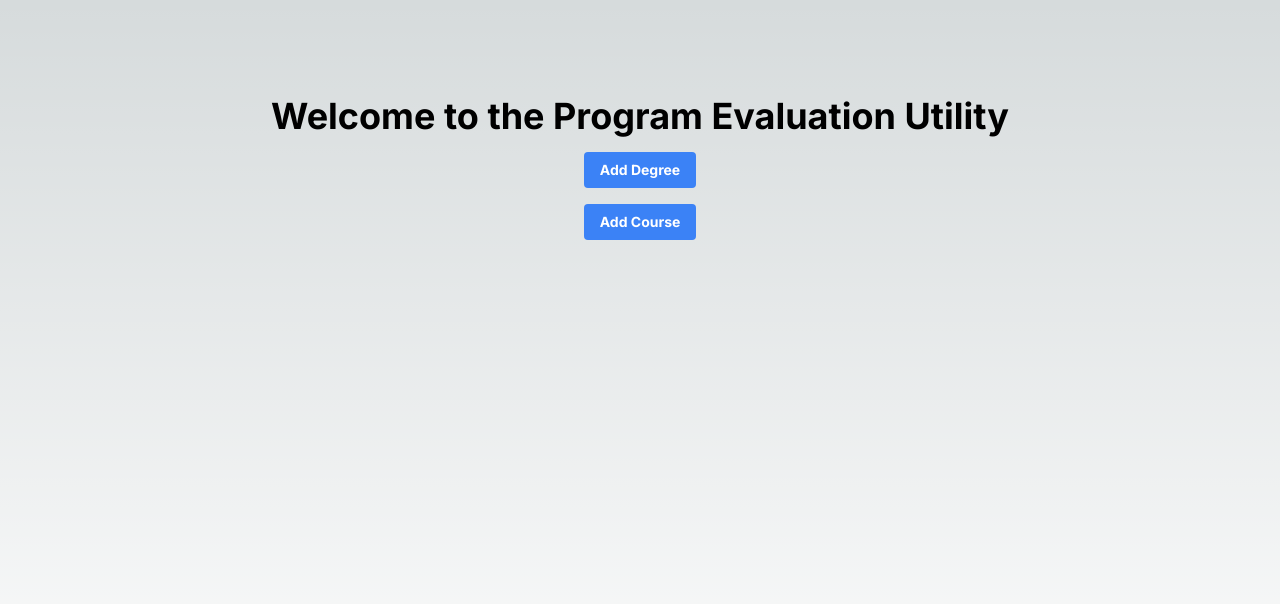
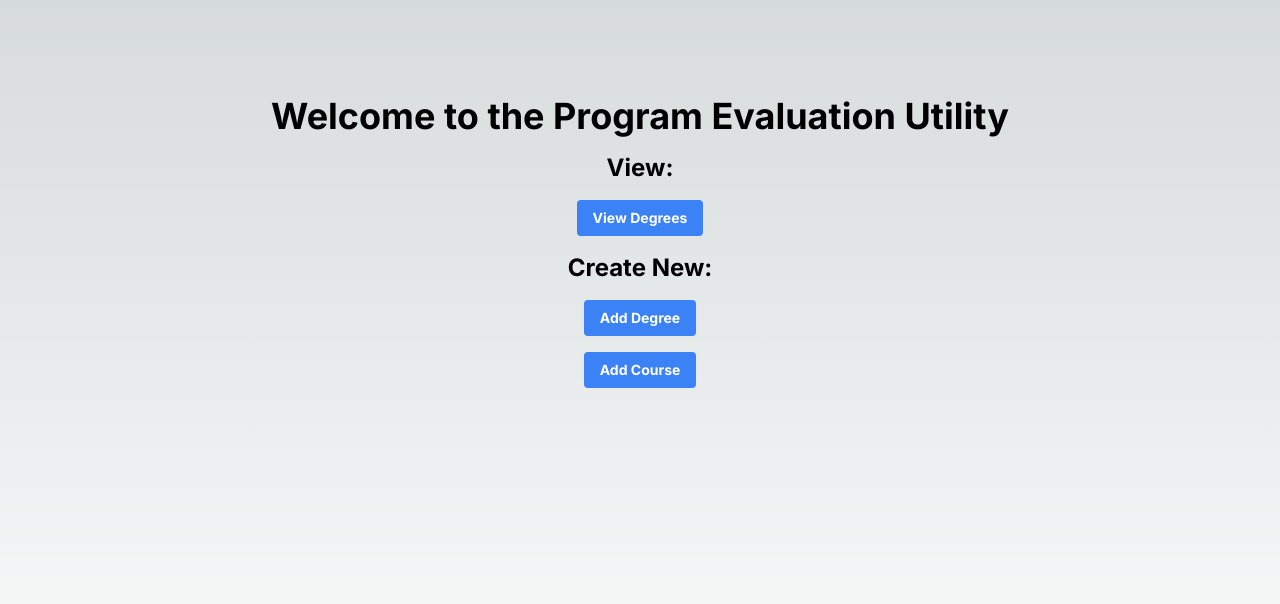
Before and after one commit to myusernamesthisreal/cs7330-project, a Next.js app: page / in a window 1280 px wide. Shown: the top 604 px of the page. Built offline with nearby package versions, Linux system fonts and the light colour scheme.

Commit message:
feat: view degrees

```diff
--- /dev/null
+++ b/src/app/degrees/page.tsx
@@ -0,0 +1,37 @@
+"use client"
+import { useEffect, useState } from "react"
+
+type Degree = {
+    name: string;
+    level: string;
+}
+
+export default function ViewDegrees() {
+    const [degrees, setDegrees] = useState([] as Degree[]);
+
+    useEffect(() => {
+        const handleFetch = async () => {
+            const res = await fetch("/api/degrees");
+            const data = await res.json();
+            setDegrees(data);
+        }
+        handleFetch();
+    }, [])
+    return (
+        <>
+            <main className="flex min-h-screen flex-col items-center justify-between p-24">
+                <div className="z-10 max-w-3xl w-full items-center justify-between text-sm">
+                    <h1 className="text-4xl font-bold text-center mb-4">Degrees</h1>
+                    <div className="grid grid-cols-3 gap-4">
+                    {degrees.map((degree, index) => (
+                        <div key={index} className="w-full p-4 border border-gray-300 rounded-lg mb-4">
+                            <p className="text-lg font-bold">{degree.name}</p>
+                            <p className="text-sm">{degree.level}</p>
+                        </div>
+                    ))}
+                    </div>
+                </div>
+            </main>
+        </>
+    )
+}
--- a/src/app/page.tsx
+++ b/src/app/page.tsx
@@ -1,5 +1,4 @@
 "use client"
-import Image from "next/image";
 import { useRouter } from "next/navigation";
 
 export default function Home() {
@@ -9,6 +8,11 @@ export default function Home() {
       <div className="z-10 max-w-5xl w-full items-center justify-between text-sm lg:flex">
         <div className="flex flex-col items-center justify-between w-full">
           <h1 className="text-4xl font-bold text-center">Welcome to the Program Evaluation Utility</h1>
+          <h2 className="text-2xl font-bold text-center mt-4">View:</h2>
+          <button className="bg-blue-500 hover:bg-blue-700 text-white font-bold py-2 px-4 rounded mt-4" onClick={() => router.push("/degrees")}>
+            View Degrees
+          </button>
+          <h2 className="text-2xl font-bold text-center mt-4">Create New:</h2>
           <button className="bg-blue-500 hover:bg-blue-700 text-white font-bold py-2 px-4 rounded mt-4" onClick={() => router.push("/degrees/new")}>
             Add Degree
           </button>
```
